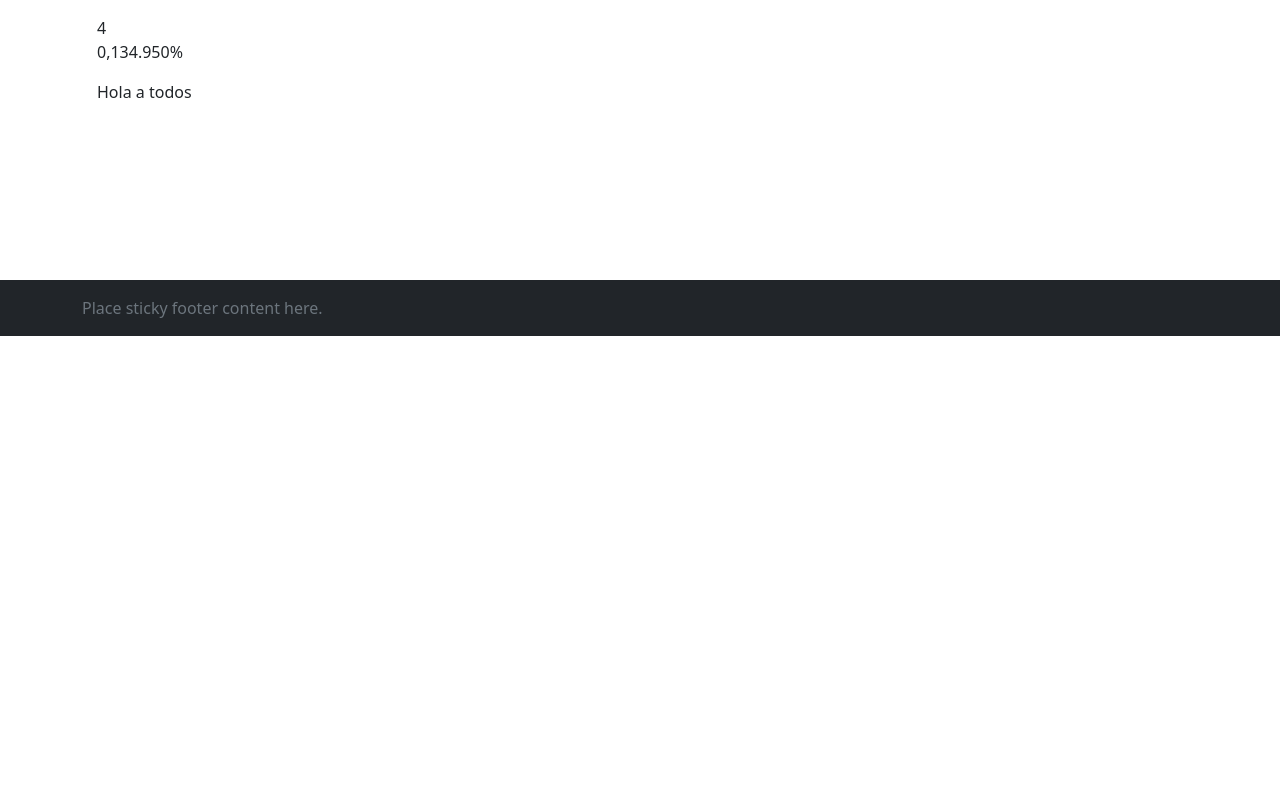
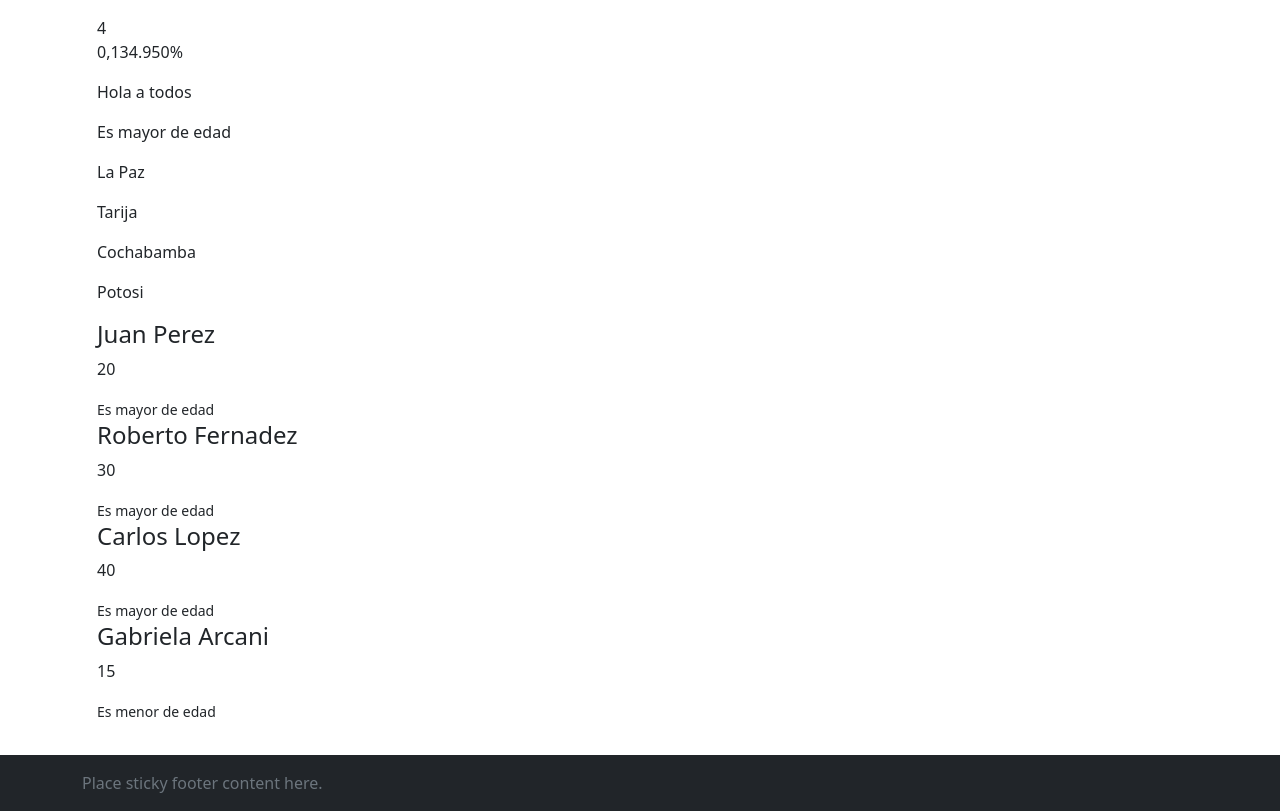
Before and after one commit to borispacex/02Spa, an Angular app: page /home in a window 1280 px wide. Shown: the part 464-1275 px from the top of the page. Before the commit the page ends 800 px from the top, so only its background shows below. Built offline with nearby package versions, Linux system fonts and the light colour scheme.

Commit message:
cambios viernes

```diff
--- a/src/app/components/heroe-tarjeta/heroe-tarjeta.component.ts
+++ b/src/app/components/heroe-tarjeta/heroe-tarjeta.component.ts
@@ -9,8 +9,8 @@ import { Heroe } from 'src/app/services/heroes.service';
 })
 export class HeroeTarjetaComponent implements OnInit {
 
-  @Input() heroe!: Heroe;
-  @Input() index!: number;
+  @Input() heroe!: Heroe; // {id: nomnre, }
+  @Input() index!: number; // i
 
   @Output() heroeSeleccionado: EventEmitter<number>;  // HIJO
 
@@ -24,9 +24,9 @@ export class HeroeTarjetaComponent implements OnInit {
   }
 
   verHeroe() {
-    console.log(this.index);
+    console.log('Enviando index a componente PADRE : ' + this.index);
+    this.heroeSeleccionado.emit(100);
     // this.router.navigate(['/heroe', this.index]);
-    // this.heroeSeleccionado.emit(this.index);
   }
 
 }
--- a/src/app/components/heroes/heroes.component.html
+++ b/src/app/components/heroes/heroes.component.html
@@ -2,5 +2,18 @@
 <hr>
 <div class="row row-cols-1 row-cols-md-3 g-4">
     <!-- $event sera el 'i' -->
-    <app-heroe-tarjeta (heroeSeleccionado)="verHeroe($event)" [heroe]="heroe" [index]="i" *ngFor="let heroe of heroes; let i = index"></app-heroe-tarjeta>
-</div>>
+    <!-- <app-heroe-tarjeta (heroeSeleccionado)="verHeroe($event)" [heroe]="heroe" [index]="i" *ngFor="let heroe of heroes; let i = index"></app-heroe-tarjeta> -->
+
+        <div class="col" *ngFor="let heroe of heroes">
+          <div class="card h-100 animated fadeIn fast">
+            <img [src]="heroe.img" class="card-img-top" alt="...">
+            <div class="card-body">
+              <h5 class="card-title">{{ heroe.nombre }}</h5>
+              <p class="card-text">{{ heroe.bio }}</p>
+              <p class="card-text"><small class="text-muted">{{ heroe.aparicion | date: 'fullDate' }}</small></p>
+              <button class="btn btn-outline-primary btn-block">Ver mas ..</button>
+            </div>
+          </div>
+        </div>
+
+</div>
--- a/src/app/components/heroes/heroes.component.ts
+++ b/src/app/components/heroes/heroes.component.ts
@@ -11,7 +11,7 @@ export class HeroesComponent implements OnInit{
   // array de heroes
   heroes: Heroe[] = [];
 
-  constructor(private _serviceHeroes: HeroesService, private router: Router) { }
+  constructor(private _serviceHeroes: HeroesService) { }
 
   ngOnInit() {
     this.heroes = this._serviceHeroes.getHeroes();
@@ -20,6 +20,7 @@ export class HeroesComponent implements OnInit{
 
   // sera llamado desde el componente HIJO heroe-tarjeta
   verHeroe(idx: number) {
-    this.router.navigate(['/heroe', idx]);
+    console.log('Recibiendo de componente HIJO : ' + idx);
+    // this.router.navigate(['/heroe', idx]);
   }
 }
--- a/src/app/components/home/home.component.html
+++ b/src/app/components/home/home.component.html
@@ -35,7 +35,28 @@
     <p appAppHighLight>Hola a todos</p>
 
 
+    <p *ngIf="edad> 18">Es mayor de edad</p>
+    <p *ngFor="let item of ciudades">{{ item }}</p>
+        <!--
+    <p>La Paz</p>
+    <p>Tarija</p>
+    <p>Cochabamba</p>
+    <p>Potosi</p>
+    -->
 
+    <div *ngFor="let emp of empleados">
+      <h4>{{emp.nombre}} {{emp.apellido}}</h4>
+      <p >{{emp.edad}}</p>
+      <div *ngIf="emp.edad < 18; else mayorEdad">
+        <small>Es menor de edad</small>
+      </div>
+      <ng-template #mayorEdad>
+        <small>Es mayor de edad</small>
+      </ng-template>
+    </div>
+
+    <br>
+    <br>
   </div>
 </main>
 <!-- FIN HOME -->
--- a/src/app/components/home/home.component.ts
+++ b/src/app/components/home/home.component.ts
@@ -1,11 +1,34 @@
-import { Component } from '@angular/core';
+import { Component, OnInit } from '@angular/core';
+import { Empleado } from 'src/app/interfaces/empleado';
+import { Heroe, HeroesService } from 'src/app/services/heroes.service';
 
 @Component({
   selector: 'app-home',
   templateUrl: './home.component.html',
   styleUrls: ['./home.component.css']
 })
-export class HomeComponent {
+export class HomeComponent implements OnInit {
   nombre: string = 'Juan';
   fecha: Date = new Date();
+
+  edad: number = 20;
+  ciudades: string[] = ['La Paz', 'Tarija', 'Cochabamba', 'Potosi'];
+
+  empleados: Empleado[] = [
+    { id: 1, nombre: 'Juan', apellido: 'Perez', edad: 20 },
+    { id: 2, nombre: 'Roberto', apellido: 'Fernadez', edad: 30 },
+    { id: 3, nombre: 'Carlos', apellido: 'Lopez', edad: 40 },
+    { id: 4, nombre: 'Gabriela', apellido: 'Arcani', edad: 15 },
+  ];
+
+  heroes: Heroe[] = [];
+
+  constructor(private _serviceHeroes: HeroesService) {
+
+  }
+  ngOnInit(): void {
+    this.heroes = this._serviceHeroes.getHeroes();
+    console.log('datos del servicio', this.heroes);
+  }
+
 }
--- /dev/null
+++ b/src/app/interfaces/empleado.ts
@@ -0,0 +1,7 @@
+export interface Empleado {
+  id: number;
+  nombre: string;
+  apellido: string;
+  edad: number;
+  genero?: string;
+}
```
